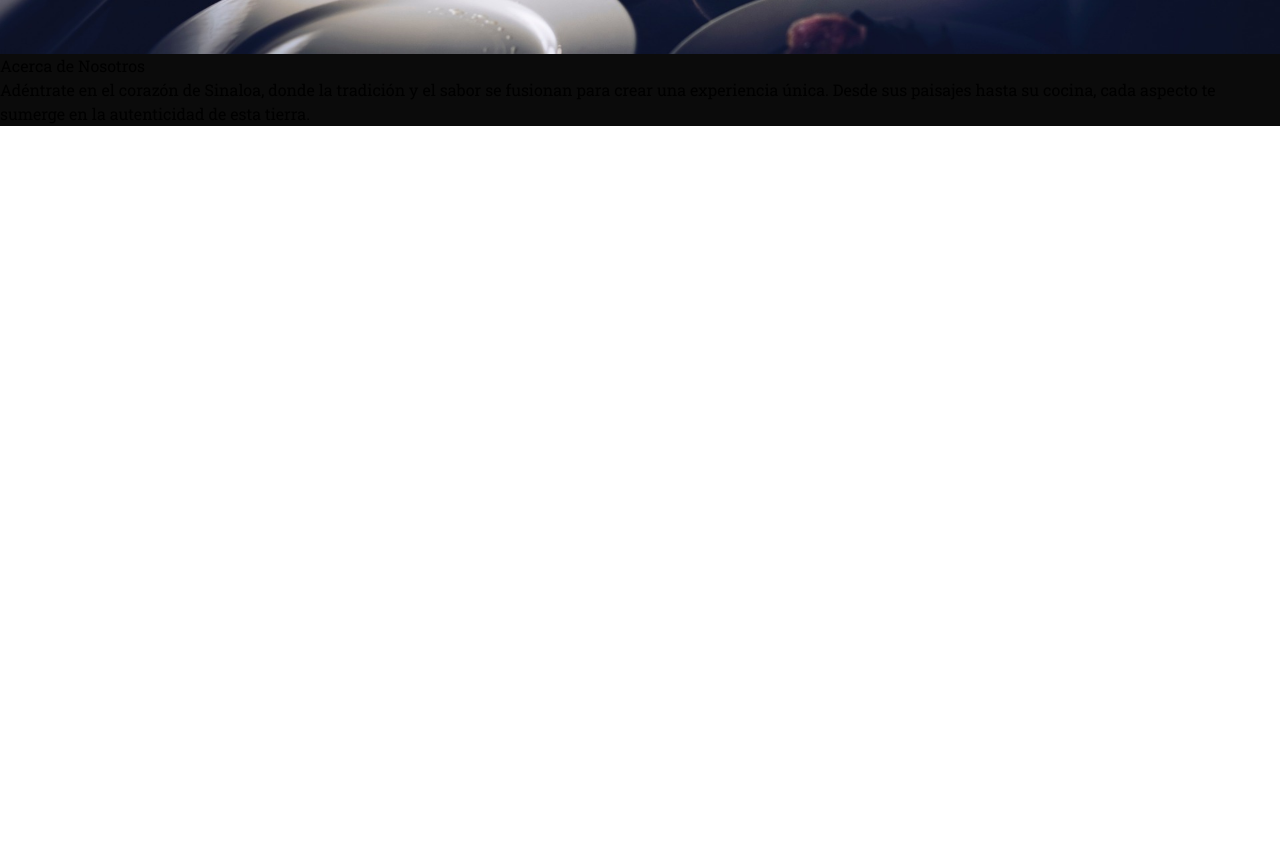
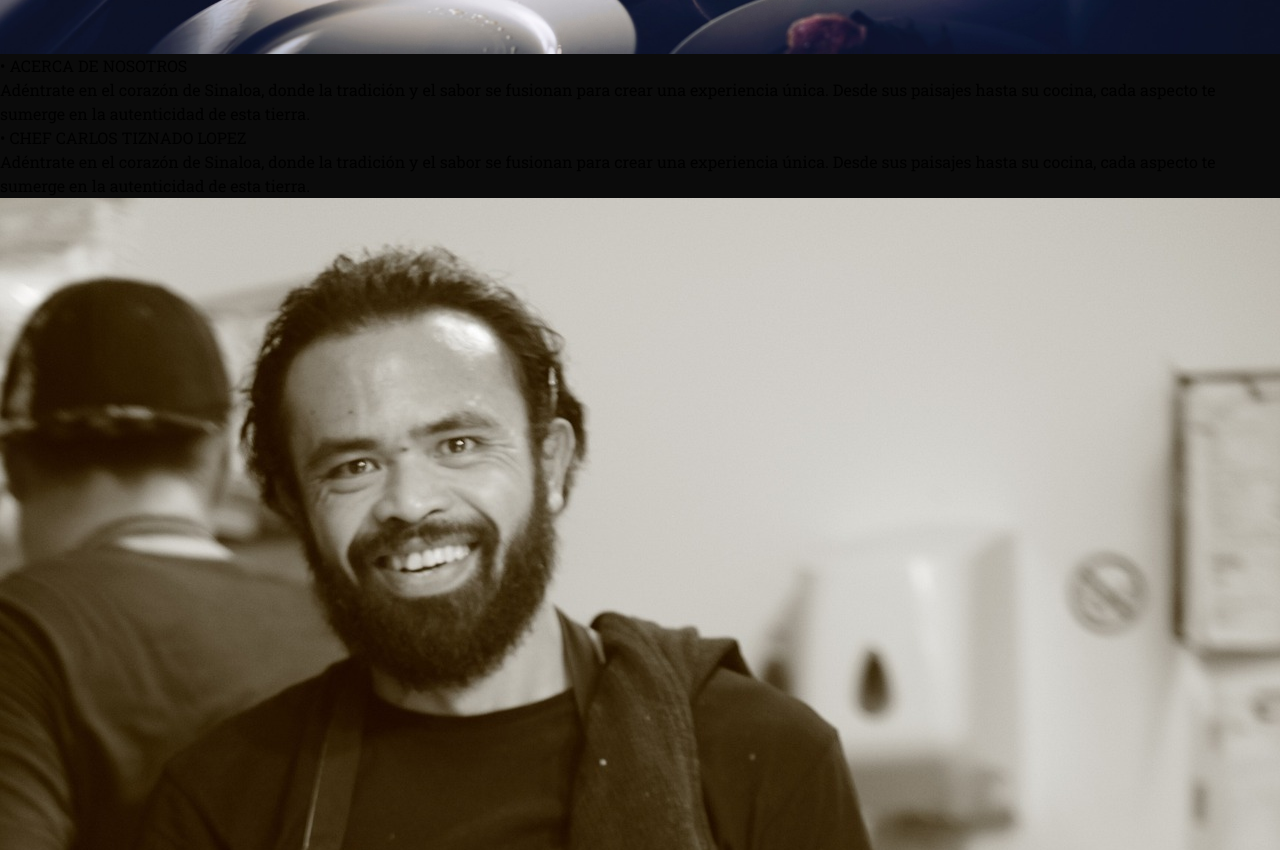
Before and after one commit to ErnestoGalindo1139/restauranteDemo, a React (Vite) app: page / in a window 1280 px wide. Shown: the part 1140-1990 px from the top of the page. Before the commit the page ends 1266 px from the top, so only its background shows below. Built offline with nearby package versions, Linux system fonts and the light colour scheme.

Commit message:
Se avanzo en el apartado de nosotros

```diff
--- a/src/components/Nosotros.jsx
+++ b/src/components/Nosotros.jsx
@@ -3,21 +3,36 @@ export const Nosotros = () => {
     return (
         <>
             <div className="color2">
-                <div className="mx-[5rem] py-[6rem] flex justify-center gap-[4rem]">
+                <div className="ml-[5rem] py-[6rem] grid grid-cols-2 items-center justify-items-center gap-[4rem] w-3/4">
                     <img
                         src="./Logos/nosotros1.jpg"
                         alt="nosotros1.jpg"
-                        className="w-[800px]"
                     />
 
                     <div>
-                        <h4 className="text-white font-bold text-[1.8rem] mb-[1rem]">Acerca de Nosotros</h4>
-                        <p className="text-white text-[1.2rem]">Adéntrate en el corazón de Sinaloa, donde la tradición y el sabor se fusionan para crear una experiencia única. Desde sus paisajes hasta su cocina, cada aspecto te sumerge en la autenticidad de esta tierra.</p>
+                        <h4 className="text-[#6b7280] font-bold text-[1.3rem] mb-[1rem]">• ACERCA DE NOSOTROS</h4>
+                        <p className="text-white text-[1.8rem] text-justify">Adéntrate en el corazón de Sinaloa, donde la tradición y el sabor se fusionan para crear una experiencia única. Desde sus paisajes hasta su cocina, cada aspecto te sumerge en la autenticidad de esta tierra.</p>
                     </div>
 
                 </div>
 
+                <div className="ml-[5rem] py-[6rem] grid grid-cols-2 items-center justify-items-end gap-[4rem]">
+
+                    <div>
+                        <h4 className="text-[#6b7280] font-bold text-[1.3rem] mb-[1rem]">• CHEF CARLOS TIZNADO LOPEZ</h4>
+                        <p className="text-white text-[1.8rem] text-justify">Adéntrate en el corazón de Sinaloa, donde la tradición y el sabor se fusionan para crear una experiencia única. Desde sus paisajes hasta su cocina, cada aspecto te sumerge en la autenticidad de esta tierra.</p>
+                    </div>
+
+                    <img
+                        src="./Logos/nosotros2.jpg"
+                        alt="nosotros1.jpg"
+                        className="mr-[6rem] w-4/5"
+                    />
+
+                </div>
+
             </div>
+
         </>
     )
 }
```
Also changed, not shown: public/Logos/nosotros2.jpg (added).
